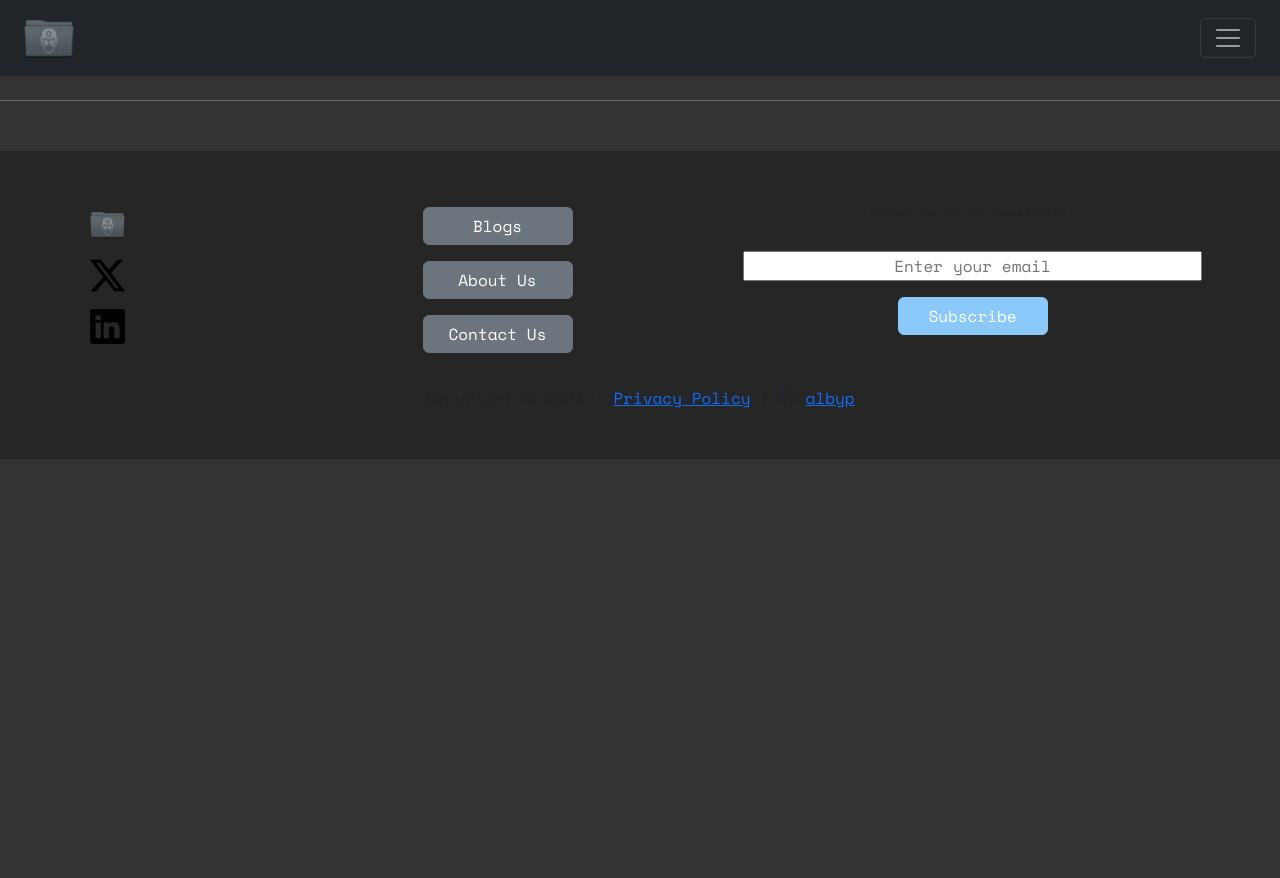
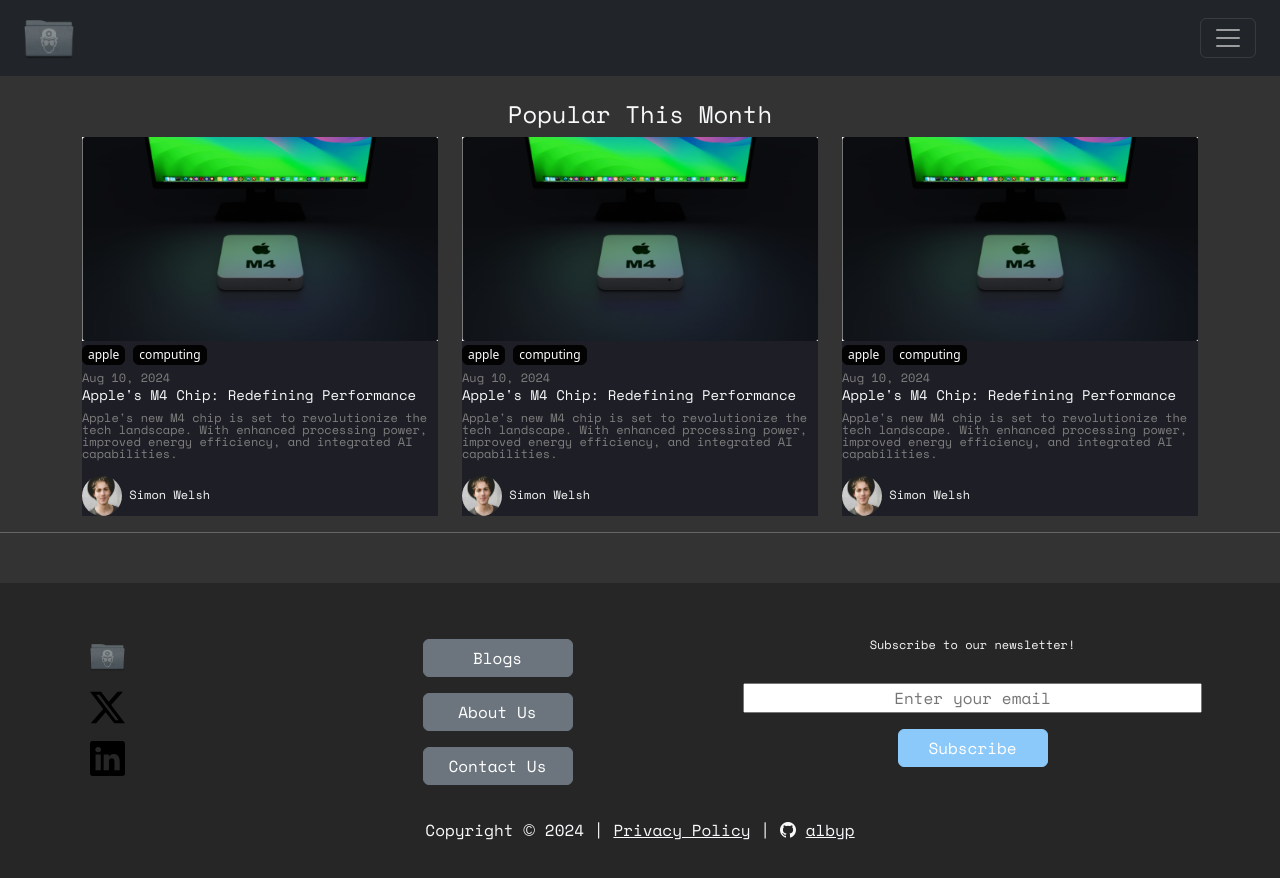
Before and after one commit to albyp/dip_it, a plain HTML site: page front_end_project/blogs.html in a window 1280 px wide. Before the commit the page ends 800 px from the top, so only its background shows below. Drawn offline with nearby package versions, Linux system fonts and the light colour scheme.

Commit message:
Create popular blogs section

```diff
--- a/front_end_project/blogs.html
+++ b/front_end_project/blogs.html
@@ -43,6 +43,66 @@
 
 <!-- popular section -->
 <div id="popular-blogs" class="container">
+    <h1 class="text-center text-light">Popular This Month</h1>
+
+    <div class="row">
+        <div class="col-lg-4 col-md-4">
+            <div class="card blog-card rounded-0 border-0">
+                <img src="images/blog_apple.png" alt="" class="rounded-0 border-0">
+                <div class="d-flex flex-row gap-2 py-1">
+                    <button type="button" class="btn btn-primary btn-blog-tag">apple</button>
+                    <button type="button" class="btn btn-primary btn-blog-tag">computing</button>
+                </div>
+                <span class="text-faded small-span">Aug 10, 2024</span>
+                <h2 class="text-light">Apple's M4 Chip: Redefining Performance</h2>
+                <p class="text-faded">Apple's new M4 chip is set to revolutionize the tech landscape. With enhanced processing power, improved energy efficiency, and integrated AI capabilities.</p>
+                <div class="d-flex flex-row gap-2 align-items-end">
+                    <a href="" class="author-link small-span text-light">
+                        <img src="images/team_simon.png" alt="" class="rounded-circle img-author">
+                        <span>Simon Welsh</span>
+                    </a>
+                </div>
+            </div>
+        </div>
+
+        <div class="col-lg-4 col-md-4">
+            <div class="card blog-card rounded-0 border-0">
+                <img src="images/blog_apple.png" alt="" class="rounded-0 border-0">
+                <div class="d-flex flex-row gap-2 py-1">
+                    <button type="button" class="btn btn-primary btn-blog-tag">apple</button>
+                    <button type="button" class="btn btn-primary btn-blog-tag">computing</button>
+                </div>
+                <span class="text-faded small-span">Aug 10, 2024</span>
+                <h2 class="text-light">Apple's M4 Chip: Redefining Performance</h2>
+                <p class="text-faded">Apple's new M4 chip is set to revolutionize the tech landscape. With enhanced processing power, improved energy efficiency, and integrated AI capabilities.</p>
+                <div class="d-flex flex-row gap-2 align-items-end">
+                    <a href="" class="author-link small-span text-light">
+                        <img src="images/team_simon.png" alt="" class="rounded-circle img-author">
+                        <span>Simon Welsh</span>
+                    </a>
+                </div>
+            </div>
+        </div>
+
+        <div class="col-lg-4 col-md-4">
+            <div class="card blog-card rounded-0 border-0">
+                <img src="images/blog_apple.png" alt="" class="rounded-0 border-0">
+                <div class="d-flex flex-row gap-2 py-1">
+                    <button type="button" class="btn btn-primary btn-blog-tag">apple</button>
+                    <button type="button" class="btn btn-primary btn-blog-tag">computing</button>
+                </div>
+                <span class="text-faded small-span">Aug 10, 2024</span>
+                <h2 class="text-light">Apple's M4 Chip: Redefining Performance</h2>
+                <p class="text-faded">Apple's new M4 chip is set to revolutionize the tech landscape. With enhanced processing power, improved energy efficiency, and integrated AI capabilities.</p>
+                <div class="d-flex flex-row gap-2 align-items-end">
+                    <a href="" class="author-link small-span text-light">
+                        <img src="images/team_simon.png" alt="" class="rounded-circle img-author">
+                        <span>Simon Welsh</span>
+                    </a>
+                </div>
+            </div>
+        </div>
+    </div>
 
 </div>
 
@@ -88,7 +148,7 @@
                 </div>
                 <div class="col-5">
                     <div class="row p-2 text-center">
-                        <p class="footer-text">Subscribe to our newsletter!</p>
+                        <p class="footer-text text-light">Subscribe to our newsletter!</p>
                     </div>
                     <div class="row p-2">
                         <input type="email" id="subscribe-email" class="input-form text-center" placeholder="Enter your email">
@@ -98,7 +158,7 @@
                     </div>
                 </div>
             </div>
-            <span id="footer-copyright">Copyright <span class="norm">&copy;</span> 2024 | <a href="#">Privacy Policy</a> | <i class="bi bi-github"></i> <a href="https://github.com/albyp">albyp</a></span>
+            <span id="footer-copyright" class="text-light">Copyright <span class="norm text-light">&copy;</span> 2024 | <a href="#" class="text-light">Privacy Policy</a> | <i class="bi bi-github"></i> <a href="https://github.com/albyp" class="text-light">albyp</a></span>
         </div>
     </div>
 </footer>
```
